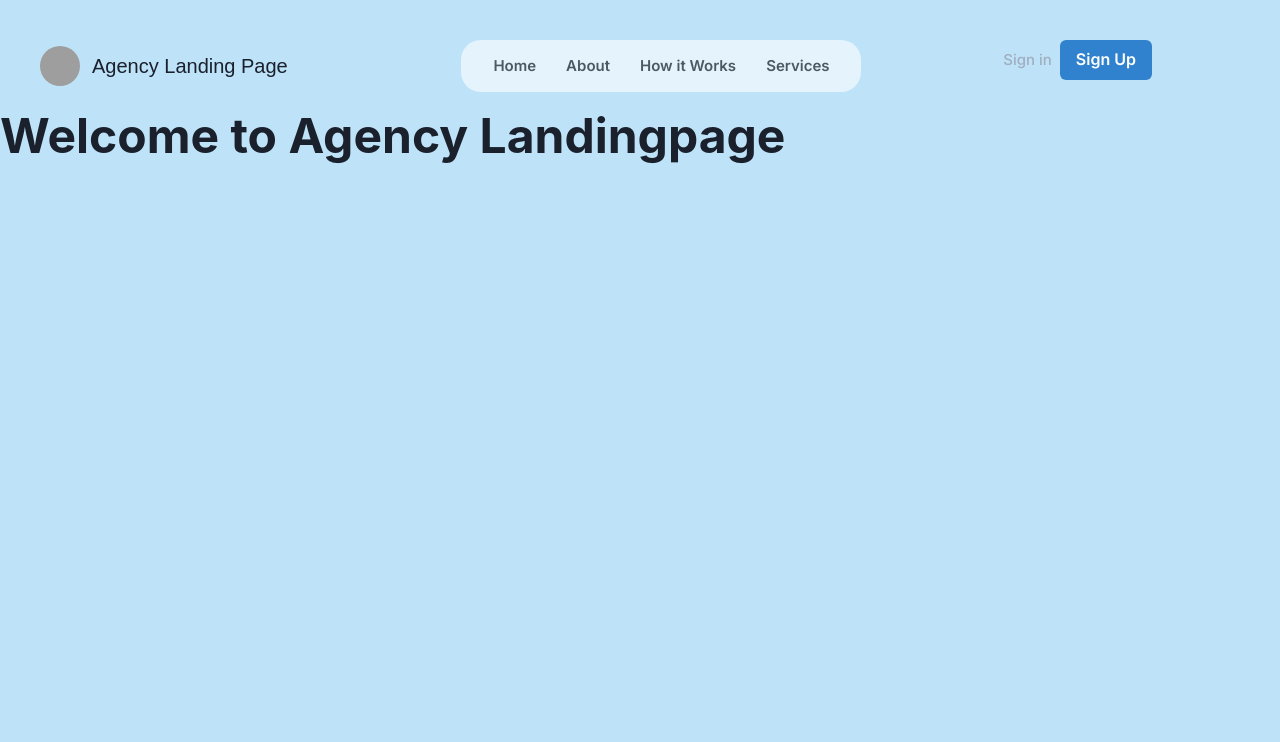
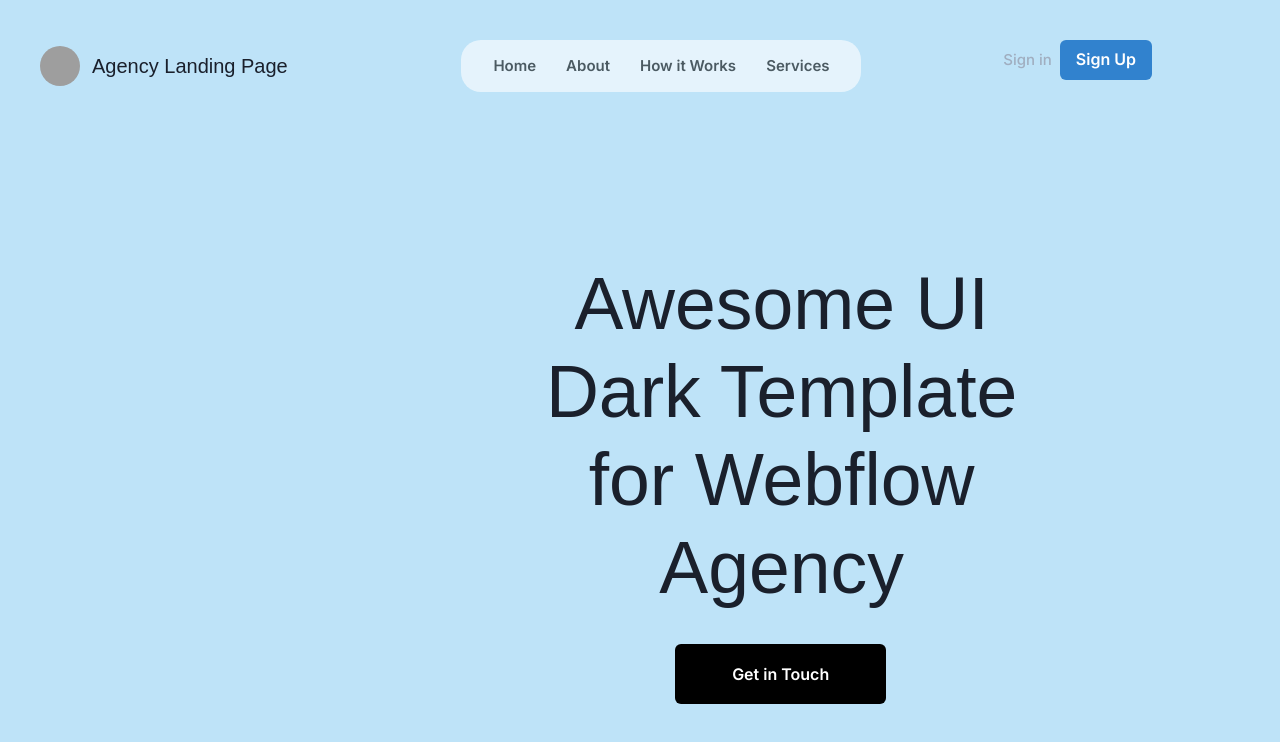
Before and after one commit to AthirAliAlSharyani/AgencyLandingPage, a Next.js app in the folder agency-landing-page/: page / in a window 1280 px wide. Shown: the top 742 px of the page. Built offline with nearby package versions, Linux system fonts and the light colour scheme; grey boxes are pictures that could not be loaded.

Commit message:
add content in the middle banner

```diff
--- a/agency-landing-page/src/app/page.tsx
+++ b/agency-landing-page/src/app/page.tsx
@@ -9,6 +9,8 @@
   TabPanel,
   Heading,
   Box,
+  border,
+  Button,
 } from "@chakra-ui/react";
 // 1. import `ChakraProvider` component
 import { ChakraProvider } from "@chakra-ui/react";
@@ -20,9 +22,30 @@
       <ChakraProvider>
         <Box bg="blue.100" height="100vh" width="100vw">
           <NavigationBar />
-          <Heading as="h2" size="2xl" mt={5} mb={5}>
-            Welcome to Agency Landingpage
-          </Heading>{" "}
+          <Box maxW="35rem" ml={"37%"}>
+            <Heading
+              fontFamily={"fantasy"}
+              mb={4}
+              mt={"30%"}
+              ml={"10%"}
+              textAlign={"center"}
+              fontWeight={"100"}
+              fontSize={73.34}
+            >
+              Awesome UI Dark Template for Webflow Agency
+            </Heading>
+            <Button
+              bg={"black"}
+              color={"white"}
+              _hover={{ bg: "white", color: "black" }}
+              ml={"36%"}
+              mt={4}
+              w={"211px"}
+              h={"60px"}
+            >
+              Get in Touch
+            </Button>
+          </Box>
         </Box>{" "}
       </ChakraProvider>
     </>
```
